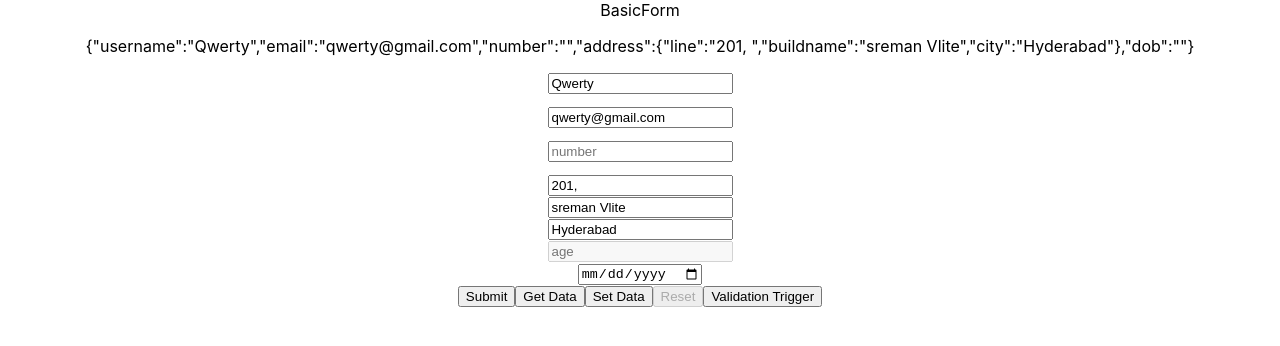
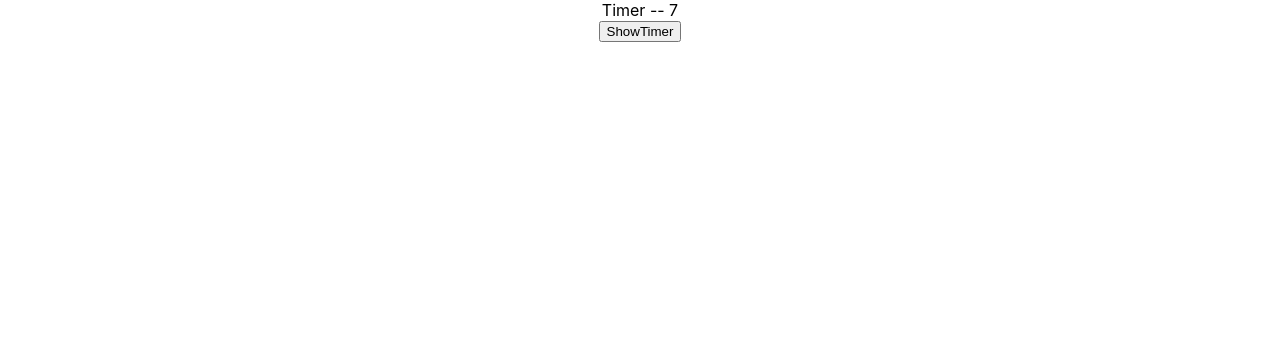
Before and after one commit to prashanthj32/reactPractise, a React (Create React App) app: page / in a window 1280 px wide. Shown: the top 346 px of the page. Built offline with nearby package versions, Linux system fonts and the light colour scheme.

Commit message:
timer example

```diff
--- a/src/App.js
+++ b/src/App.js
@@ -9,14 +9,17 @@ import CounterNew from './components/CounterNew';
 import UserTable from './components/Tables/UserTable';
 import BasicForm from './Forms/BasicForm';
 import AddressBook from './Forms/AddressBook';
+import Timer from './timer/Timer';
+import { useState } from 'react';
 
 function App() {
 
   let name = "manasa"
 
+  const [showTimer, setShowTimer] = useState(true);
   return (
     <div className="App">
-        {/* <img src={logo} className="App-logo" alt="logo" />
+      {/* <img src={logo} className="App-logo" alt="logo" />
         <p>
           {name}
         </p>
@@ -28,9 +31,13 @@ function App() {
       {/* <ProductCard  product={{name : 'asdf', rate:2000}}/> */}
       {/* <CounterNew /> */}
       {/* <UserTable /> */}
-      <BasicForm />
+      {/* <BasicForm /> */}
       {/* <AddressBook /> */}
-      </div>
+      {showTimer && <Timer />}
+      <button onClick={() => {
+        setShowTimer(!showTimer);
+      }}>ShowTimer</button>
+    </div>
   );
 }
 
--- a/src/Forms/BasicForm.jsx
+++ b/src/Forms/BasicForm.jsx
@@ -1,5 +1,5 @@
 import { DevTool } from '@hookform/devtools';
-import React from 'react'
+import React, { useState } from 'react'
 import { useForm } from 'react-hook-form'
 
 function BasicForm() {
@@ -13,7 +13,6 @@ function BasicForm() {
                 buildname: 'sreman Vlite',
                 city: 'Hyderabad'
             },
-
             dob: ''
         },
     });
@@ -28,7 +27,7 @@ function BasicForm() {
         console.log(data, "Form submited")
     }
 
-    console.log({isSubmitting, isSubmitted, isSubmitSuccessful, submitCount});
+    // console.log({isSubmitting, isSubmitted, isSubmitSuccessful, submitCount});
 
     function getFormData(){
         console.log('get form data', getValues())
@@ -41,8 +40,17 @@ function BasicForm() {
 
     const watchAge = watch()
 
+    const [count, setCount]= useState(0);
+
+    function check(){
+        if(count%2 === 0){
+            console.log('it is an even number')
+        }
+    }
+
     return (
         <>
+            <button onClick={()=>setCount(count+1)}>Count{count}</button>
             <div>BasicForm</div>
             <p>{JSON.stringify(watchAge)}</p>
             <div>
--- /dev/null
+++ b/src/timer/Timer.jsx
@@ -0,0 +1,28 @@
+import React, {useEffect, useState} from 'react'
+
+function Timer() {
+
+    const [timer, setTimer]= useState(0);
+
+    useEffect(()=>{
+        let intervel = setInterval(()=>{
+            console.log('timer effect', timer, 'count')
+            setTimer(prevTimer => prevTimer + 1);
+        },1000);
+        console.log('timer effect');
+        return () =>{
+            clearInterval(intervel);
+        }
+    },[]);
+
+
+
+
+    return (
+        <div>
+            Timer -- {timer}
+        </div>
+    )
+}
+
+export default Timer
```
